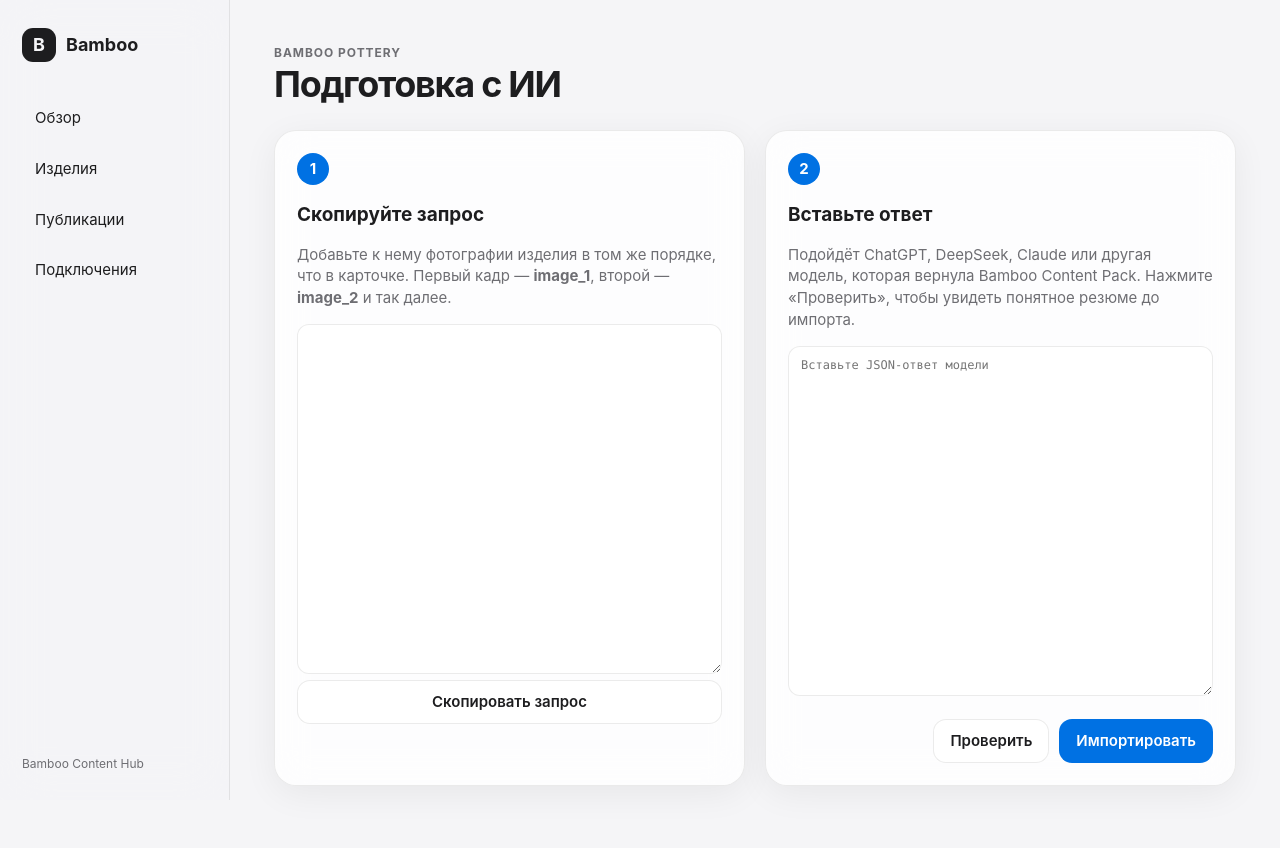
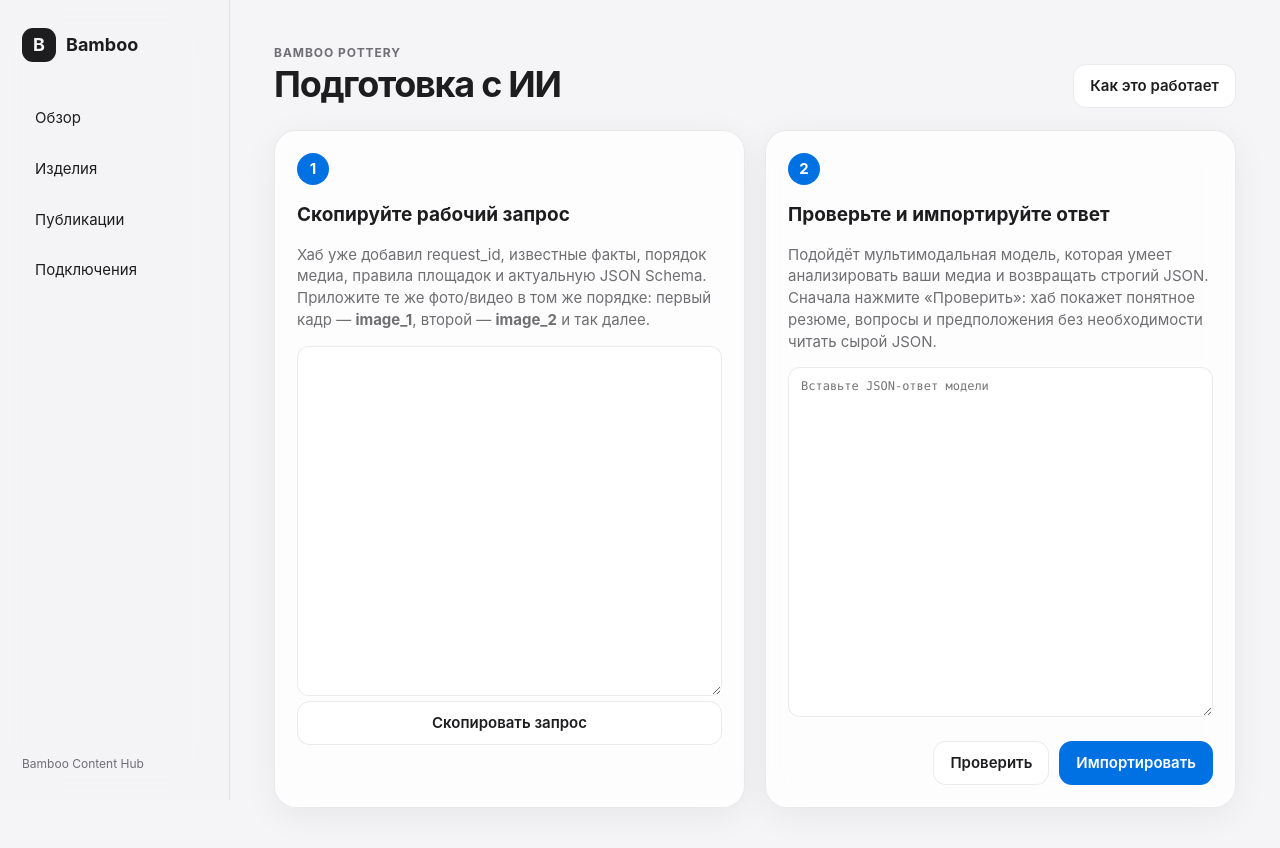
Before and after one commit to f2re/bamboo-content-hub, a FastAPI app: template templates/ai.html in a window 1280 px wide. Shown: the top 848 px of the page. Before the commit the page ends 802 px from the top, so only its background shows below. Run offline with FastAPI, Linux system fonts and the light colour scheme; the template is opened without the code that fills it, so the values that code supplies are empty.

Commit message:
merge(ai-ux): preserve canonical help in readable preview flow

```diff
--- a/templates/ai.html
+++ b/templates/ai.html
@@ -1,19 +1,20 @@
 {% extends 'base.html' %}
 {% set heading='Подготовка с ИИ' %}
+{% block top_action %}<a class="button" href="/static/help.html#ai-workflow">Как это работает</a>{% endblock %}
 {% block content %}
 <section class="grid two">
   <article class="card">
     <span class="step">1</span>
-    <h3>Скопируйте запрос</h3>
-    <p class="muted">Добавьте к нему фотографии изделия в том же порядке, что в карточке. Первый кадр — <strong>image_1</strong>, второй — <strong>image_2</strong> и так далее.</p>
+    <h3>Скопируйте рабочий запрос</h3>
+    <p class="muted">Хаб уже добавил request_id, известные факты, порядок медиа, правила площадок и актуальную JSON Schema. Приложите те же фото/видео в том же порядке: первый кадр — <strong>image_1</strong>, второй — <strong>image_2</strong> и так далее.</p>
     <textarea id="prompt" class="code" readonly>{{prompt}}</textarea>
     <button class="button full" data-copy="#prompt">Скопировать запрос</button>
   </article>
   <article class="card">
     <span class="step">2</span>
-    <h3>Вставьте ответ</h3>
-    <p class="muted">Подойдёт ChatGPT, DeepSeek, Claude или другая модель, которая вернула Bamboo Content Pack. Нажмите «Проверить», чтобы увидеть понятное резюме до импорта.</p>
-    <textarea id="ai-answer" class="code" placeholder='Вставьте JSON-ответ модели'></textarea>
+    <h3>Проверьте и импортируйте ответ</h3>
+    <p class="muted">Подойдёт мультимодальная модель, которая умеет анализировать ваши медиа и возвращать строгий JSON. Сначала нажмите «Проверить»: хаб покажет понятное резюме, вопросы и предположения без необходимости читать сырой JSON.</p>
+    <textarea id="ai-answer" class="code" placeholder="Вставьте JSON-ответ модели"></textarea>
     <div class="actions">
       <button class="button" data-preview="{{product.id}}">Проверить</button>
       <button class="button primary" data-import="{{product.id}}">Импортировать</button>
```
